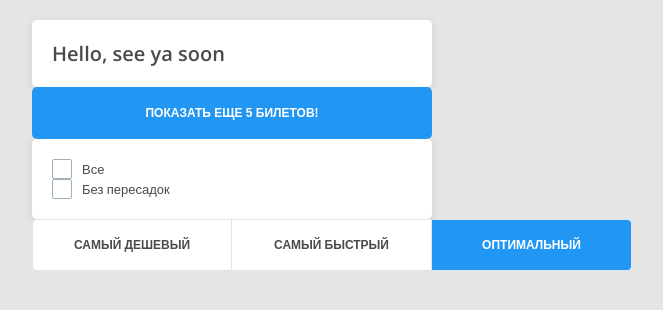
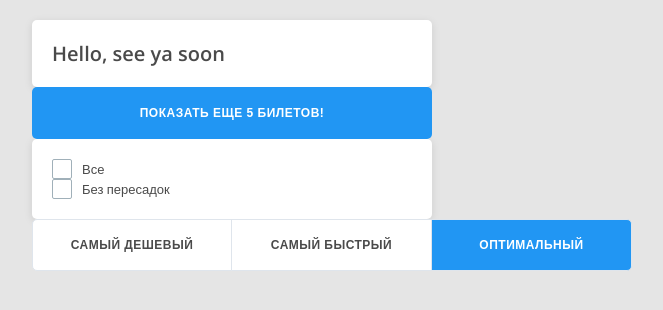
Before and after one commit to yurimikushov/airline-tickets, a React (Create React App) app: page / in a window 1280 px wide. Shown: the top 310 px of the page, without its empty margins (308-971 px from the left). Built offline with nearby package versions, Linux system fonts and the light colour scheme.

Commit message:
fix: added letter spacing

```diff
--- a/src/components/Button/Button.css
+++ b/src/components/Button/Button.css
@@ -2,6 +2,8 @@
   padding: 1rem;
 
   transition: background-color 0.2s;
+
+  letter-spacing: 0.5px;
 
   text-transform: uppercase;
 
--- a/src/components/Tabs/Tab/Tab.css
+++ b/src/components/Tabs/Tab/Tab.css
@@ -21,6 +21,8 @@
   transition: background-color 0.2s;
 
   text-align: center;
+
+  letter-spacing: 0.5px;
 
   text-transform: uppercase;
 
```
